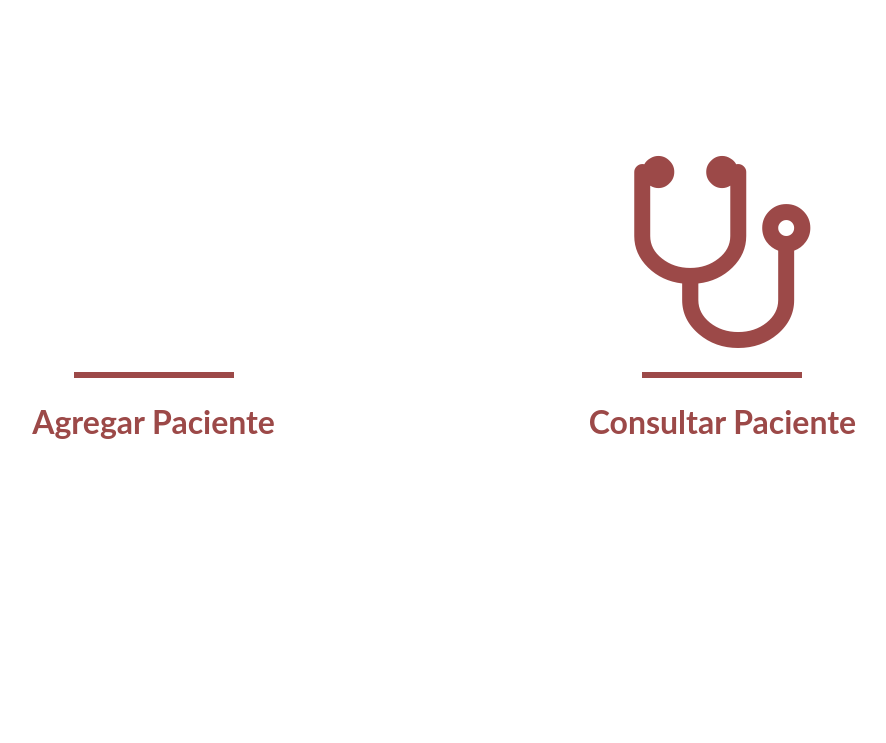
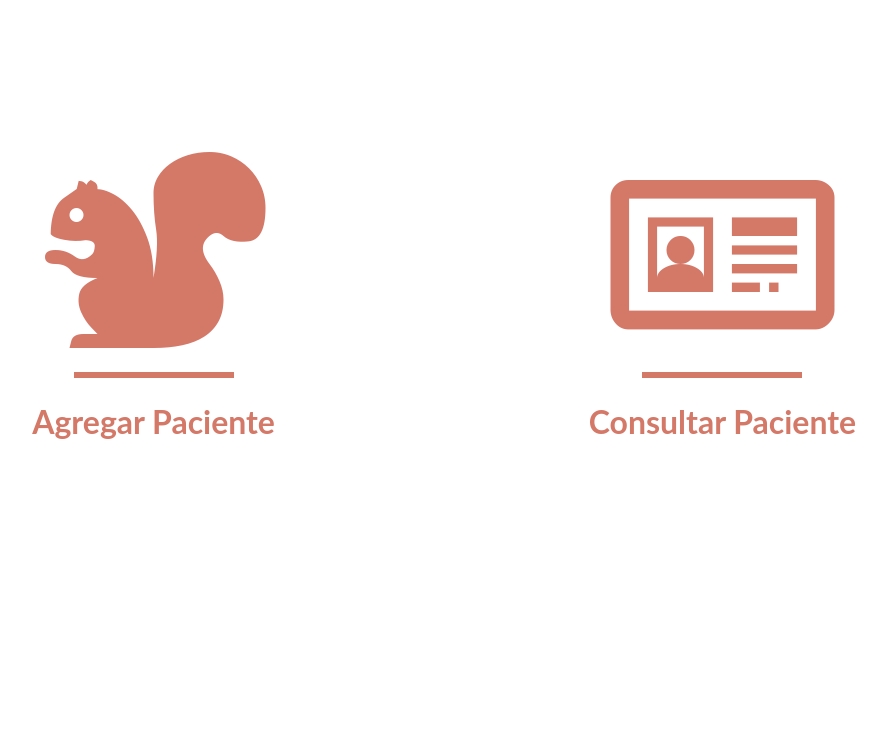
Before and after one commit to Narsatrev/InfogericQR, a PHP site: page /MenuDoctor.php in a window 1280 px wide. Shown: the top 743 px of the page, without its empty margins (202-1088 px from the left). Run offline with PHP 8.4, Linux system fonts and the light colour scheme.

Commit message:
Ardilla Forever

```diff
--- a/MenuDoctor.php
+++ b/MenuDoctor.php
@@ -10,16 +10,16 @@
 	<body>
 		<div class="container">
 			<div class="main">
-				<ul class="cbp-ig-grid">
+				<ul class="cbp-ig-grid grid2">
 					<li>
-						<a href="#">
+						<a href="registro_paciente.php">
 							<span class="icon plus"></span>
 							<h3 class="cbp-ig-title">Agregar Paciente</h3>
 						</a>
 					</li>
 					<li>
 						<a href="MenuDoctor.php">
-							<span class="icon doctor"></span>
+							<span class="icon patients"></span>
 							<h3 class="cbp-ig-title">Consultar Paciente</h3>
 						</a>
                     </li>
--- a/css/home.css
+++ b/css/home.css
@@ -60,7 +60,14 @@
 	-moz-transition: background 0.2s;
 	transition: background 0.2s;
 }
-
+.grid2 li > a {
+	display: block;
+	height: 100%;
+	color: #d47868;
+	-webkit-transition: background 0.2s;
+	-moz-transition: background 0.2s;
+	transition: background 0.2s;
+}
 .icon{
 	padding:20% 0 0 0;
 	display: block;
@@ -88,7 +95,10 @@
 	content: "\f0f1";
 }
 .plus:before {
-	content: "\f05e";
+	content: "\f0b2";
+}
+.patients:before {
+	content: "\e908";
 }
 .cbp-ig-grid .cbp-ig-title {
 	margin: 20px 0 10px 0;
@@ -113,12 +123,16 @@
 	-moz-transition: margin-top 0.2s;
 	transition: margin-top 0.2s;
 }
-
+.grid2 .cbp-ig-title:before {
+	background: #d47868;
+}
 
 .cbp-ig-grid li > a:hover {
 	background: #9c4948;
 }
-
+.grid2 li > a:hover {
+	background: #d47868;
+}
 .cbp-ig-grid li > a:hover .icon {
 	-webkit-transform: translateY(10px);
 	-moz-transform: translateY(10px);
```
Also changed, not shown: registro_paciente.php (+33 -0 lines), fonts/icomoon.ttf, fonts/icomoon.woff, 2 other files.
